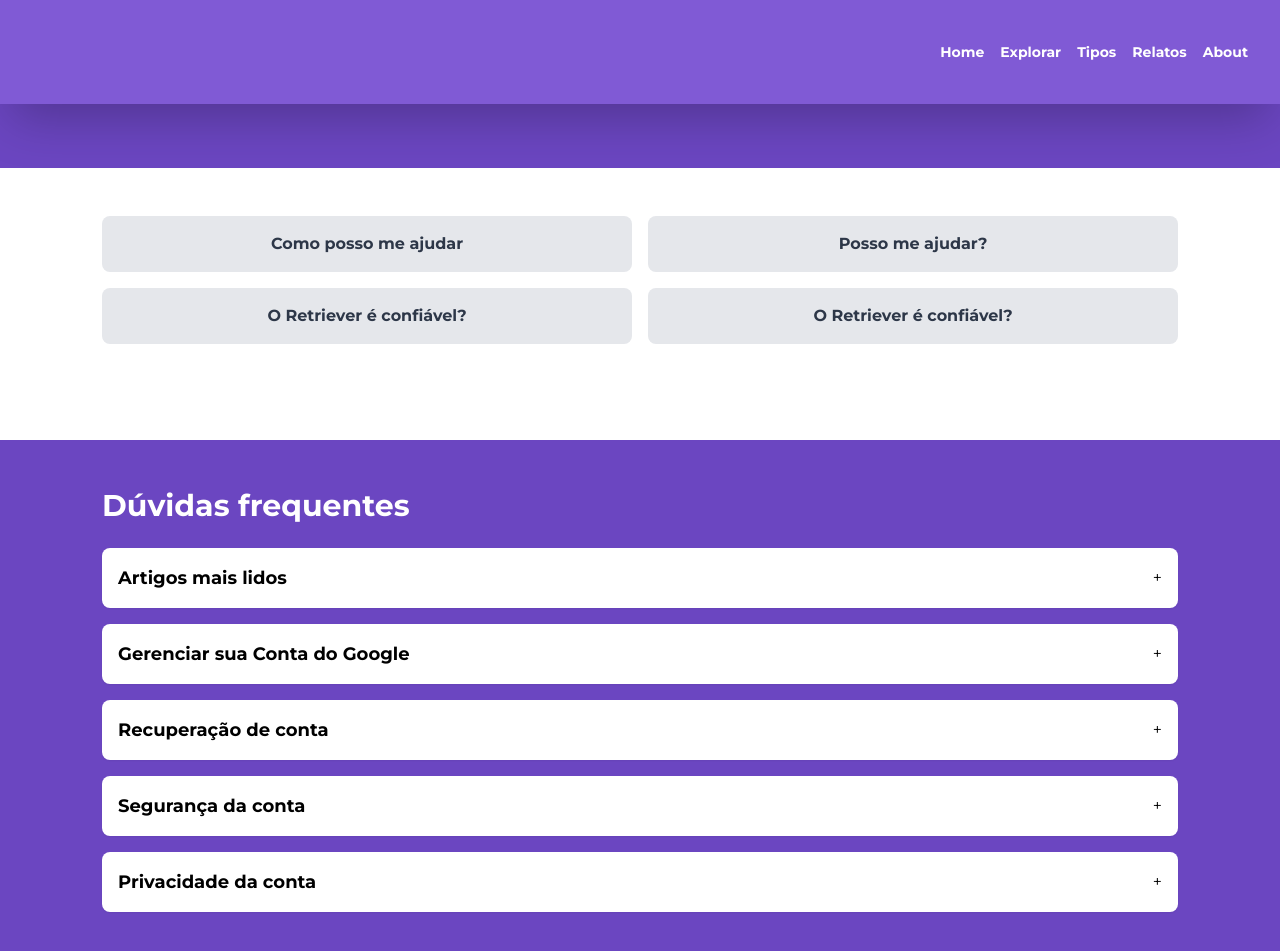
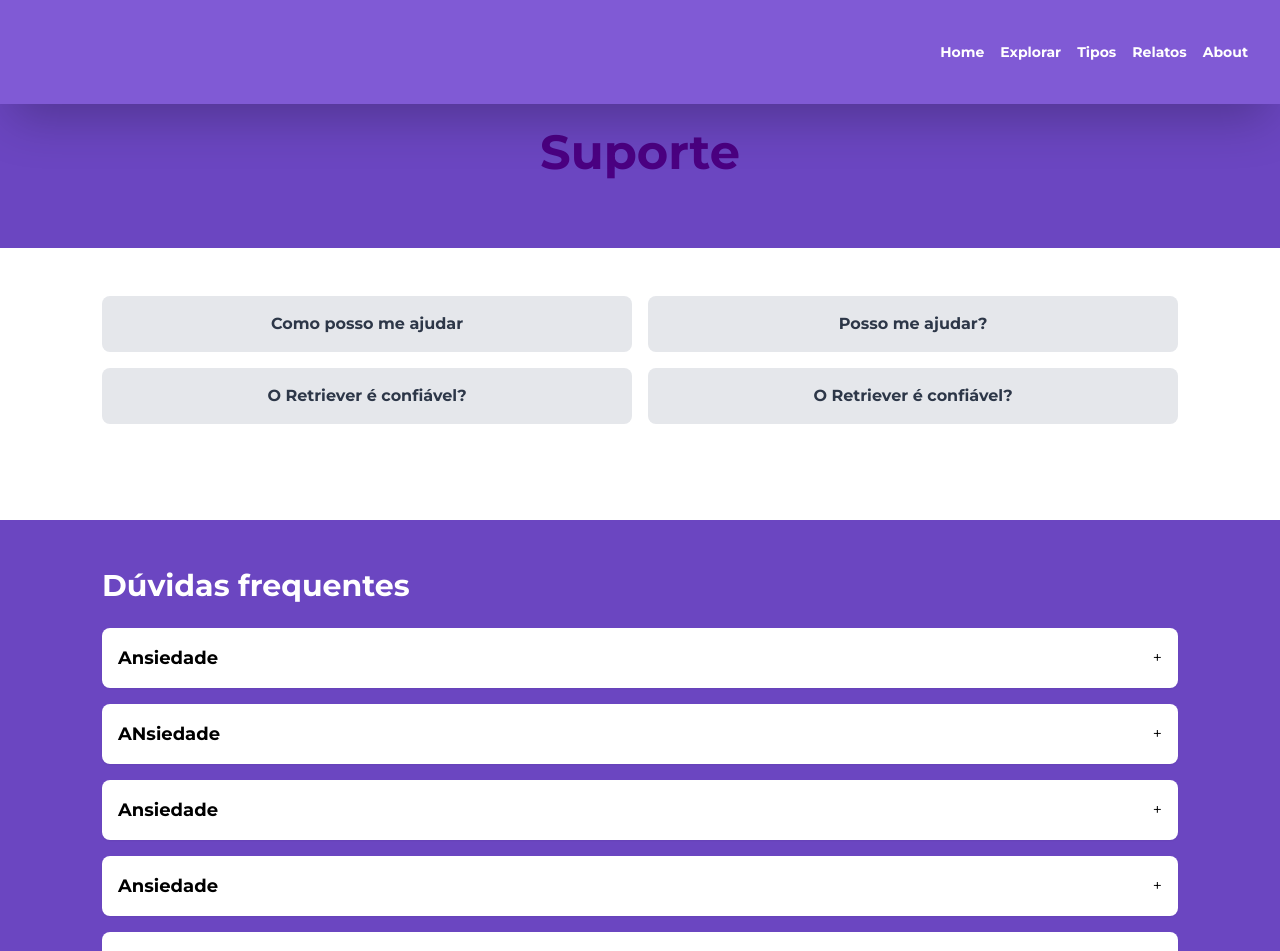
Before and after one commit to AngeloSans/Retriever, a Next.js app in the folder retriever/: page /suport in a window 1280 px wide. Shown: the top 951 px of the page. Built offline with nearby package versions, Linux system fonts and the light colour scheme.

Commit message:
02082024-SuportPage

```diff
--- a/retriever/src/pages/suport.tsx
+++ b/retriever/src/pages/suport.tsx
@@ -26,7 +26,7 @@ export default function Suport() {
                 <Nav/>
             </div>
 
-            <section className="w-full bg-purple-700 text-white py-12">
+            <section className="w-full bg-purple-700 mt-20 text-white py-12">
                 <div className="container mx-auto text-center">
                     <h1 className="text-5xl font-bold mb-6">Suporte</h1>
                 </div>
@@ -48,11 +48,11 @@ export default function Suport() {
                     <h2 className="text-3xl font-bold mb-6">Dúvidas frequentes</h2>
                     <ul className="space-y-4">
                         {[
-                            "Artigos mais lidos",
-                            "Gerenciar sua Conta do Google",
-                            "Recuperação de conta",
-                            "Segurança da conta",
-                            "Privacidade da conta"
+                            "Ansiedade",
+                            "ANsiedade",
+                            "Ansiedade",
+                            "Ansiedade",
+                            "Ansiedade"
                         ].map((item, index) => (
                             <li key={index} className="bg-white p-4 rounded-lg shadow-sm">
                                 <div
```
